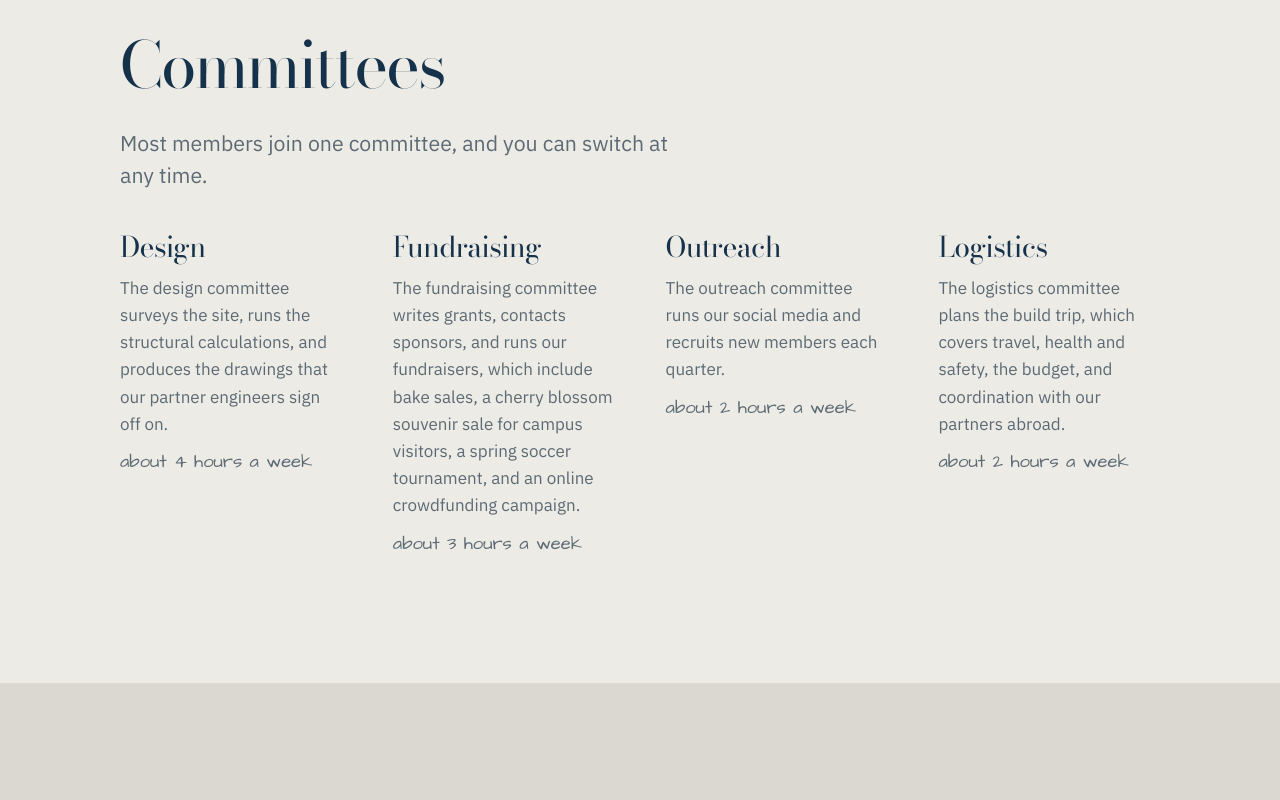
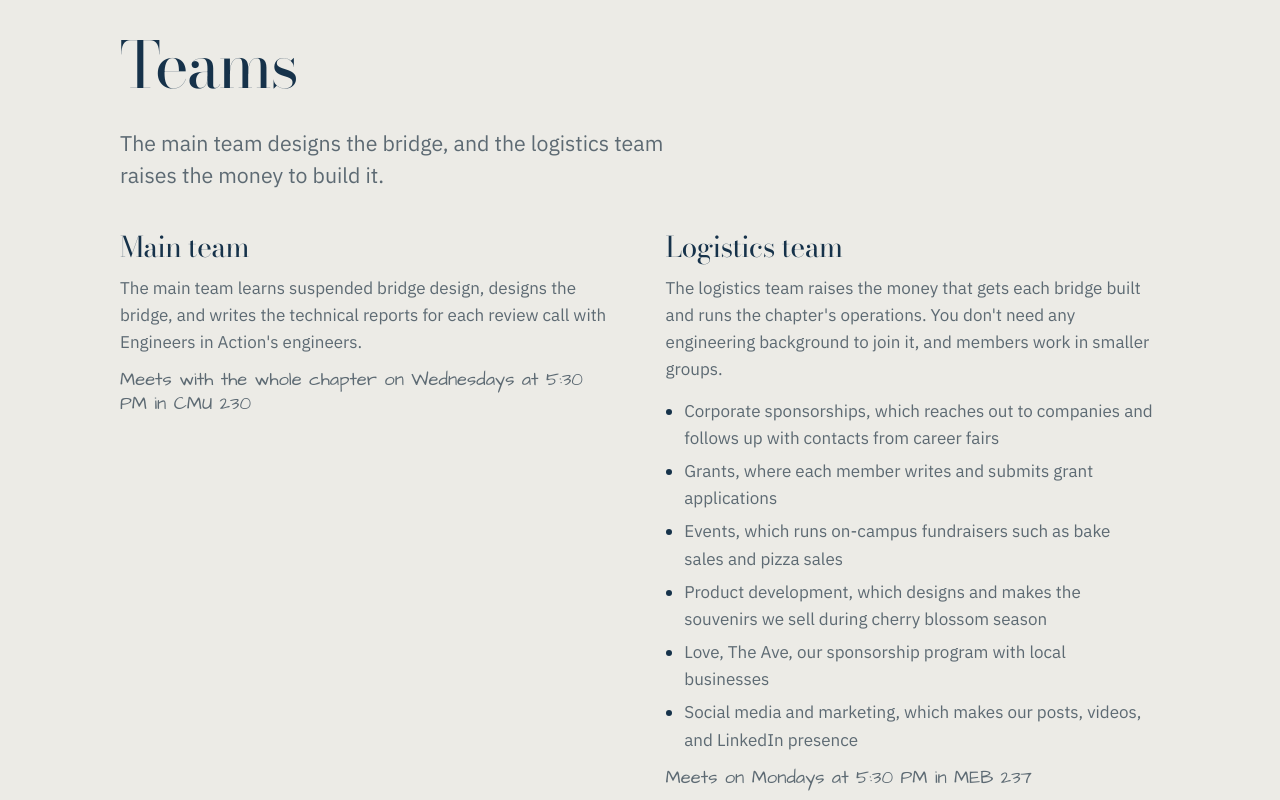
Before and after one commit to eia-washington/eia-washington.github.io, an Astro site: page /join in a window 1280 px wide. Shown: the part 1580-2380 px from the top of the page. Built offline with nearby package versions, Linux system fonts and the light colour scheme; Astro itself is replaced by a stand-in of ours.

Commit message:
More accurate team description

```diff
--- a/src/data/committees.json
+++ b/src/data/committees.json
@@ -1,26 +1,23 @@
 [
   {
-    "name": "Design",
-    "blurb": "The design committee surveys the site, runs the structural calculations, and produces the drawings that our partner engineers sign off on.",
-    "commitment": "about 4 hours a week",
+    "name": "Main team",
+    "blurb": "The main team learns suspended bridge design, designs the bridge, and writes the technical reports for each review call with Engineers in Action's engineers.",
+    "commitment": "Meets with the whole chapter on Wednesdays at 5:30 PM in CMU 230",
+    "groups": [],
     "photo": ""
   },
   {
-    "name": "Fundraising",
-    "blurb": "The fundraising committee writes grants, contacts sponsors, and runs our fundraisers, which include bake sales, a cherry blossom souvenir sale for campus visitors, a spring soccer tournament, and an online crowdfunding campaign.",
-    "commitment": "about 3 hours a week",
-    "photo": ""
-  },
-  {
-    "name": "Outreach",
-    "blurb": "The outreach committee runs our social media and recruits new members each quarter.",
-    "commitment": "about 2 hours a week",
-    "photo": ""
-  },
-  {
-    "name": "Logistics",
-    "blurb": "The logistics committee plans the build trip, which covers travel, health and safety, the budget, and coordination with our partners abroad.",
-    "commitment": "about 2 hours a week",
+    "name": "Logistics team",
+    "blurb": "The logistics team raises the money that gets each bridge built and runs the chapter's operations. You don't need any engineering background to join it, and members work in smaller groups.",
+    "commitment": "Meets on Mondays at 5:30 PM in MEB 237",
+    "groups": [
+      "Corporate sponsorships, which reaches out to companies and follows up with contacts from career fairs",
+      "Grants, where each member writes and submits grant applications",
+      "Events, which runs on-campus fundraisers such as bake sales and pizza sales",
+      "Product development, which designs and makes the souvenirs we sell during cherry blossom season",
+      "Love, The Ave, our sponsorship program with local businesses",
+      "Social media and marketing, which makes our posts, videos, and LinkedIn presence"
+    ],
     "photo": ""
   }
 ]
--- a/src/pages/join.astro
+++ b/src/pages/join.astro
@@ -15,11 +15,11 @@ const joinHref = formReady
 const joinLabel = formReady ? 'Fill out the interest form' : 'Email us to join';
 const socials = site.socials.filter((s) => isSet(s.url));
 const tilts = [-2, 2, -1.5, 2.5];
-// Committees show as staggered photo rows once they have photos, and as plain columns until then.
+// Teams show as staggered photo rows once they have photos, and as plain columns until then.
 const committeePhotos = committees.some((c) => c.photo);
 ---
 
-<Base title="Join the team" description="Join the Washington Chapter of Engineers in Action: what a year looks like, our committees, and how to get involved.">
+<Base title="Join the team" description="Join the Washington Chapter of Engineers in Action: what a year looks like, our teams, and how to get involved.">
   <section>
     <div class="wrap split">
       <div>
@@ -60,28 +60,30 @@ const committeePhotos = committees.some((c) => c.photo);
 
   <section>
     <div class="wrap">
-      <h2>Committees</h2>
-      <p class="lede">Most members join one committee, and you can switch at any time.</p>
+      <h2>Teams</h2>
+      <p class="lede">The main team designs the bridge, and the logistics team raises the money to build it.</p>
       {
         committeePhotos ? (
           <div class="stagger">
             {committees.map((c, i) => (
               <div class="stagger-row">
-                <Photo src={c.photo} caption={`The ${c.name.toLowerCase()} committee`} tilt={tilts[i % tilts.length]} ratio="3 / 2" />
+                <Photo src={c.photo} caption={c.name} tilt={tilts[i % tilts.length]} ratio="3 / 2" />
                 <div>
                   <h3>{c.name}</h3>
                   <p>{c.blurb}</p>
+                  {c.groups.length > 0 && <ul class="groups">{c.groups.map((g) => <li>{g}</li>)}</ul>}
                   {c.commitment && <p class="note">{c.commitment}</p>}
                 </div>
               </div>
             ))}
           </div>
         ) : (
-          <div class="columns four">
+          <div class="columns">
             {committees.map((c) => (
               <div>
                 <h3>{c.name}</h3>
                 <p>{c.blurb}</p>
+                {c.groups.length > 0 && <ul class="groups">{c.groups.map((g) => <li>{g}</li>)}</ul>}
                 {c.commitment && <p class="note commit">{c.commitment}</p>}
               </div>
             ))}
@@ -118,6 +120,9 @@ const committeePhotos = committees.some((c) => c.photo);
   h1 { max-width: 13ch; font-size: var(--step-4); }
   @media (min-width: 1000px) { .four { grid-template-columns: repeat(4, 1fr); } }
   .commit { margin-top: 12px; }
+  .groups { margin: 14px 0 0; padding-left: 1.1em; color: var(--steel); }
+  .groups li { margin: 6px 0; max-width: 46ch; }
+  .groups li::marker { color: var(--ink); }
   .hero-cutout { display: flex; justify-content: center; }
   .contact { list-style: none; padding: 0; display: flex; flex-wrap: wrap; gap: 18px 28px; margin-top: 16px; }
 </style>
```
Also changed, not shown: README.md.
